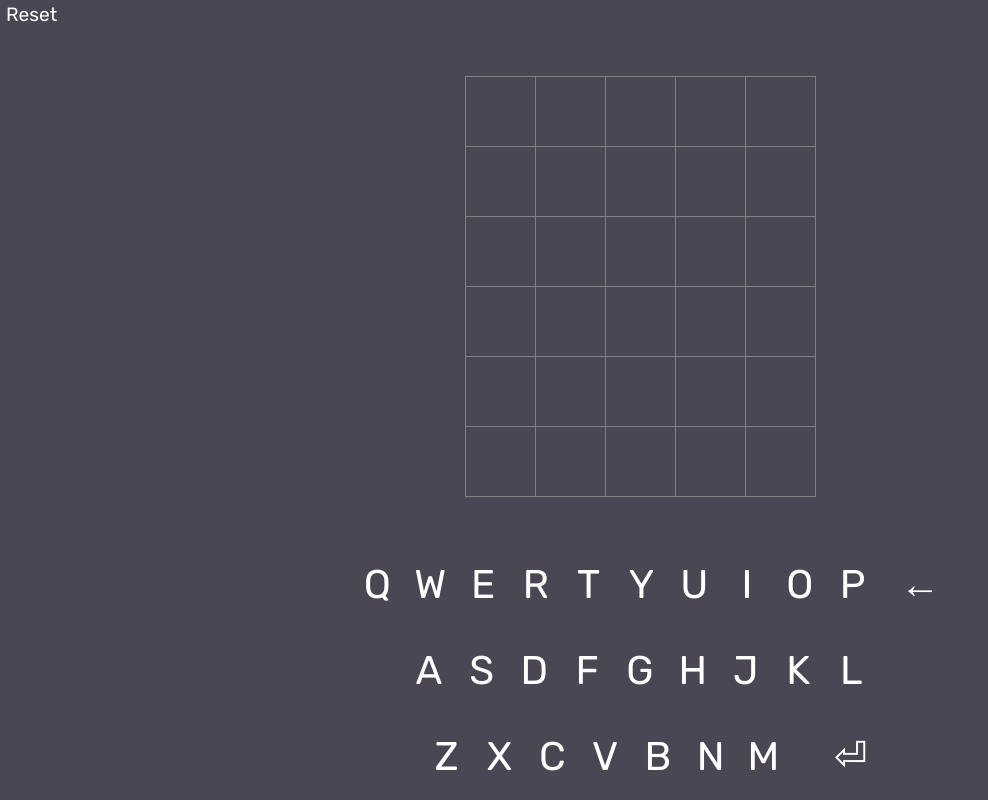
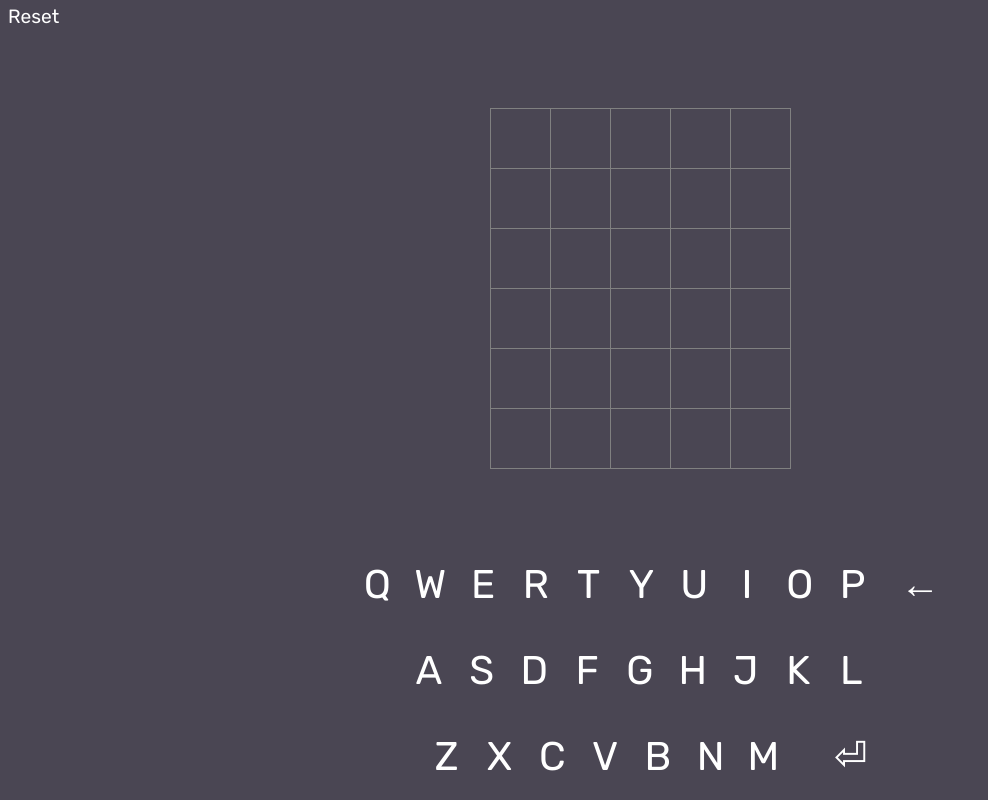
Before and after one commit to noncuro/pairdle, a React (Create React App) app: page / in a window 1280 px wide. Shown: the whole page, without its empty margins (0-988 px from the left). Built offline with nearby package versions, Linux system fonts and the light colour scheme.

Commit message:
Formatting

```diff
--- a/src/App.tsx
+++ b/src/App.tsx
@@ -19,6 +19,7 @@ const Wrapper = styled.div`
 `
 
 const Header = styled.header`
+  padding: 2px;
   display: flex;
   flex-direction: column;
   align-items: flex-end;
--- a/src/Components/LetterTable.tsx
+++ b/src/Components/LetterTable.tsx
@@ -4,7 +4,7 @@ import {boardColorState, boardState, ColorT, currentWordState, nextMap} from "..
 import {useEffect} from "react";
 
 const Wrapper = styled.div`
-  --table-size: min(350px, 100vw, 60vh);
+  --table-size: min(300px, 100vw, 60vh);
   margin-left: auto;
   margin-right: auto;
 `
```
